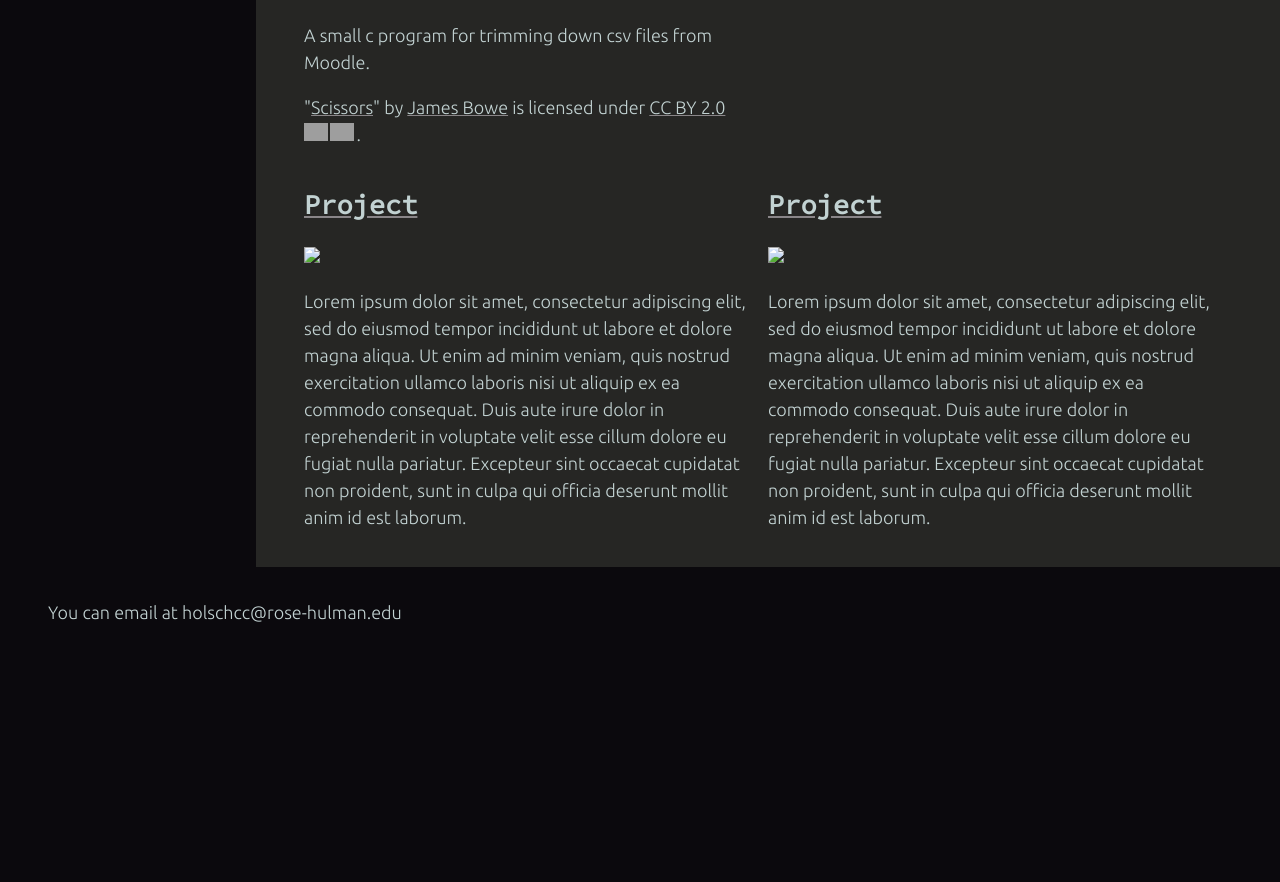
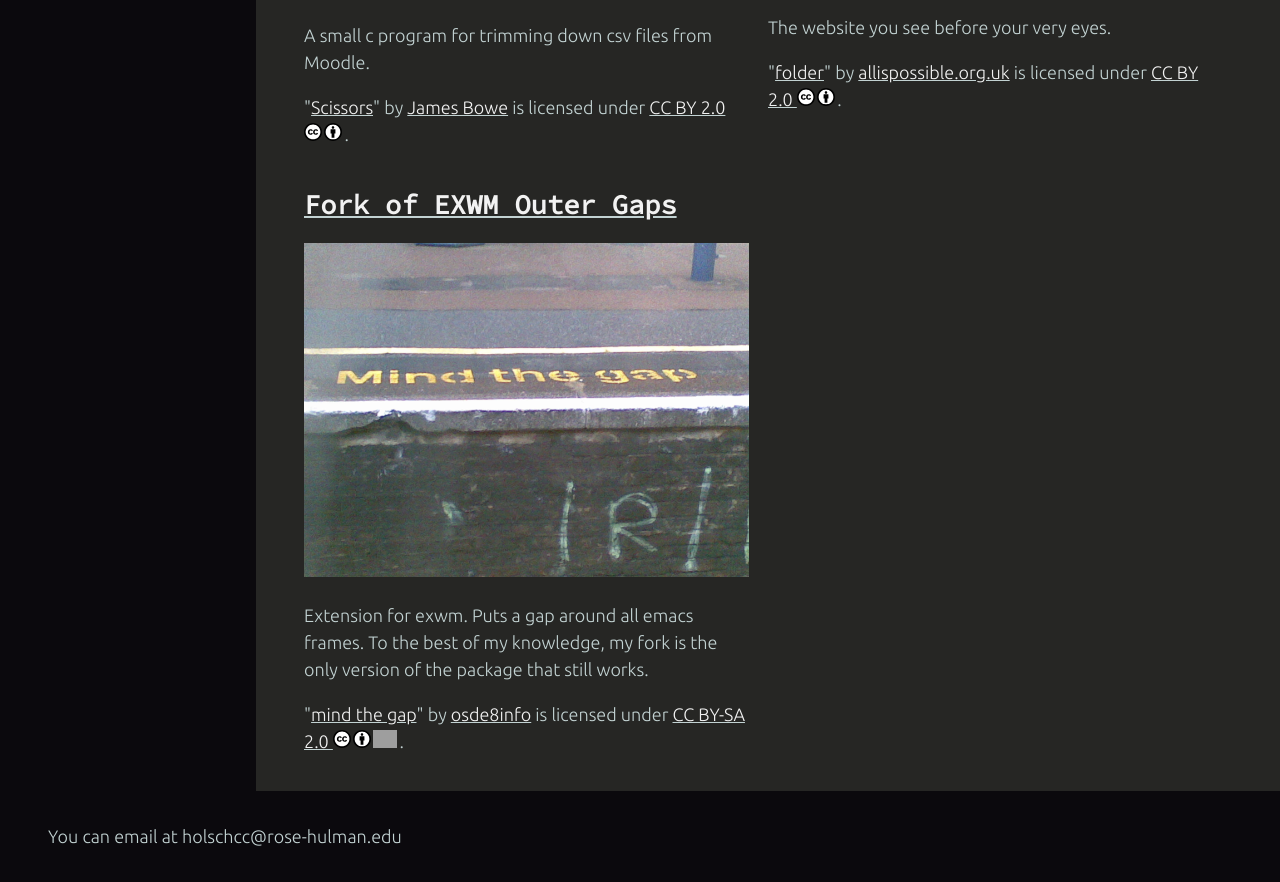
Before and after one commit to rhit-holschcc/holschcc.github.io, a plain HTML site: page portfolio.html in a window 1280 px wide. Shown: the part 1167-2049 px from the top of the page. Before the commit the page ends 1825 px from the top, so only its background shows below. Drawn offline with Linux system fonts and the light colour scheme; grey boxes are pictures that could not be loaded.

Commit message:
Mostly done

```diff
--- a/portfolio.html
+++ b/portfolio.html
@@ -24,42 +24,33 @@
       <ul id="portfolioItems">
 	<li>
 	  <h2><a href="https://github.com/firefoxsalesman/setup-wait">setup-wait</a></h2>
-	  <img src="images/stop.jpg"/>
+	  <img alt="A stop sign" src="images/stop.jpg"/>
 	  <p>Provides the :defer-incrementally keyword from Doom Emacs to the setup macro.</p>
-	  <p class="attribution">"<a target="_blank" rel="noopener noreferrer" href="https://www.flickr.com/photos/63895428@N00/1196819338">Stop Sign</a>" by <a target="_blank" rel="noopener noreferrer" href="https://www.flickr.com/photos/63895428@N00">metal4rock</a> is licensed under <a target="_blank" rel="noopener noreferrer" href="https://creativecommons.org/licenses/by/2.0/?ref=openverse">CC BY 2.0 <img src="https://mirrors.creativecommons.org/presskit/icons/cc.svg" style="height: 1em; margin-right: 0.125em; display: inline;"></img><img src="https://mirrors.creativecommons.org/presskit/icons/by.svg" style="height: 1em; margin-right: 0.125em; display: inline;"></img></a>. </p>
+	  <p class="attribution">"<a target="_blank" rel="noopener noreferrer" href="https://www.flickr.com/photos/63895428@N00/1196819338">Stop Sign</a>" by <a target="_blank" rel="noopener noreferrer" href="https://www.flickr.com/photos/63895428@N00">metal4rock</a> is licensed under <a target="_blank" rel="noopener noreferrer" href="https://creativecommons.org/licenses/by/2.0/?ref=openverse">CC BY 2.0 <img alt="creative commons icon" src="images/cc.svg" style="height: 1em; margin-right: 0.125em; display: inline;"></img><img alt="icon of a person" src="images/by.svg" style="height: 1em; margin-right: 0.125em; display: inline;"></img></a>. </p>
 	</li>
 	<li>
 	  <h2><a href="https://github.com/firefoxsalesman/mpc-wrapper">mpc-wrapper</a></h2>
-	  <img src="images/mpc.png"/>
+	  <img alt="Image of a menu that can be made with mpc-wrapper" src="images/mpc.png"/>
 	  <p>Provides an elisp wrapper around the mpc command line program.</p>
 	</li>
 	<li>
 	  <h2><a href="https://github.com/firefoxsalesman/trimmer">Trimmer</a></h2>
-	  <img src="images/scissors.jpg"/>
+	  <img alt="scissors" src="images/scissors.jpg"/>
 	  <p>A small c program for trimming down csv files from Moodle.</p>
-	  <p class="attribution">"<a target="_blank" rel="noopener noreferrer" href="https://www.flickr.com/photos/29848680@N08/3708293822">Scissors</a>" by <a target="_blank" rel="noopener noreferrer" href="https://www.flickr.com/photos/29848680@N08">James Bowe</a> is licensed under <a target="_blank" rel="noopener noreferrer" href="https://creativecommons.org/licenses/by/2.0/?ref=openverse">CC BY 2.0 <img src="https://mirrors.creativecommons.org/presskit/icons/cc.svg" style="height: 1em; margin-right: 0.125em; display: inline;"></img><img src="https://mirrors.creativecommons.org/presskit/icons/by.svg" style="height: 1em; margin-right: 0.125em; display: inline;"></img></a>. </p>
+	  <p class="attribution">"<a target="_blank" rel="noopener noreferrer" href="https://www.flickr.com/photos/29848680@N08/3708293822">Scissors</a>" by <a target="_blank" rel="noopener noreferrer" href="https://www.flickr.com/photos/29848680@N08">James Bowe</a> is licensed under <a target="_blank" rel="noopener noreferrer" href="https://creativecommons.org/licenses/by/2.0/?ref=openverse">CC BY 2.0 <img alt="creative commons logo" src="images/cc.svg" style="height: 1em; margin-right: 0.125em; display: inline;"></img><img alt="logo of a person" src="images/by.svg" style="height: 1em; margin-right: 0.125em; display: inline;"></img></a>. </p>
 	</li>
 	<li>
 	  <h2><a href="blank">Portfolio Site</a></h2>
 	  <!-- our image should be of a file folder -->
-	  <img src="images/portfolio/project.png"/>
+	  <img alt="a file folder" src="images/folder.jpg"/>
 	  <p>The website you see before your very eyes.</p>
+	  <p class="attribution">"<a target="_blank" rel="noopener noreferrer" href="https://www.flickr.com/photos/60364452@N00/3797277793">folder</a>" by <a target="_blank" rel="noopener noreferrer" href="https://www.flickr.com/photos/60364452@N00">allispossible.org.uk</a> is licensed under <a target="_blank" rel="noopener noreferrer" href="https://creativecommons.org/licenses/by/2.0/?ref=openverse">CC BY 2.0 <img src="images/cc.svg" style="height: 1em; margin-right: 0.125em; display: inline;"></img><img src="images/by.svg" style="height: 1em; margin-right: 0.125em; display: inline;"></img></a>. </p>
 	</li>
 	<li>
-	  <h2><a href="blank">Project</a></h2>
-	  <img src="images/portfolio/project.png"/>
-	  <p>Lorem ipsum dolor sit amet, consectetur adipiscing elit, sed do eiusmod tempor incididunt ut labore et dolore magna
-	     aliqua. Ut enim ad minim veniam, quis nostrud exercitation ullamco laboris nisi ut aliquip ex ea commodo consequat.
-	     Duis aute irure dolor in reprehenderit in voluptate velit esse cillum dolore eu fugiat nulla pariatur. Excepteur sint
-	     occaecat cupidatat non proident, sunt in culpa qui officia deserunt mollit anim id est laborum.</p>
-	</li>
-	<li>
-	  <h2><a href="blank">Project</a></h2>
-	  <img src="images/portfolio/project.png"/>
-	  <p>Lorem ipsum dolor sit amet, consectetur adipiscing elit, sed do eiusmod tempor incididunt ut labore et dolore magna
-	     aliqua. Ut enim ad minim veniam, quis nostrud exercitation ullamco laboris nisi ut aliquip ex ea commodo consequat.
-	     Duis aute irure dolor in reprehenderit in voluptate velit esse cillum dolore eu fugiat nulla pariatur. Excepteur sint
-	     occaecat cupidatat non proident, sunt in culpa qui officia deserunt mollit anim id est laborum.</p>
+	  <h2><a href="blank">Fork of EXWM Outer Gaps</a></h2>
+	  <img alt="mind the gap" src="images/mind-the-gap.jpg"/>
+	  <p>Extension for exwm. Puts a gap around all emacs frames. To the best of my knowledge, my fork is the only version of the package that still works.</p>
+	  <p class="attribution">"<a target="_blank" rel="noopener noreferrer" href="https://www.flickr.com/photos/8764442@N07/2761883529">mind the gap</a>" by <a target="_blank" rel="noopener noreferrer" href="https://www.flickr.com/photos/8764442@N07">osde8info</a> is licensed under <a target="_blank" rel="noopener noreferrer" href="https://creativecommons.org/licenses/by-sa/2.0/?ref=openverse">CC BY-SA 2.0 <img alt="creative commons logo" src="images/cc.svg" style="height: 1em; margin-right: 0.125em; display: inline;"></img><img alt="logo of a person" src="images/by.svg" style="height: 1em; margin-right: 0.125em; display: inline;"></img><img src="https://mirrors.creativecommons.org/presskit/icons/sa.svg" alt="A reversed letter c" style="height: 1em; margin-right: 0.125em; display: inline;"></img></a>. </p>
 	</li>
       </ul>
     </main>
--- a/styles/main.css
+++ b/styles/main.css
@@ -8,6 +8,7 @@
     --body-color: #C2D2D2;
     --light-color: #F2F2F2;
     --header-color: #898588;
+    --2nd-header-color: #C9C5C8;
     --contrast-color: #0CF2F2;
     --2nd-bg-color: #262624;
 }
@@ -19,8 +20,14 @@ body {
     background-color: var(--bg-color);
 }
 
-h1, h2, h3 {
+h1 {
     color: var(--header-color);
+    font-family: 'Source Code Pro', monospace;
+    line-height: 1.2;
+}
+
+h2, h3 {
+    color: var(--2nd-header-color);
     font-family: 'Source Code Pro', monospace;
     line-height: 1.2;
 }
@@ -38,8 +45,8 @@ main h1, h2, h3 {
 }
 
 a {
-    color: var(--body-color);
-    text-decoration-color: var(--header-color);
+    color: var(--light-color);
+    text-decoration-color: var(--body-color);
 }
 
 a:hover {
```
Also changed, not shown: index.html (+6 -9 lines), images/by.svg (added), images/cc.svg (added), images/favicon.png, images/mind-the-gap.jpg (added), images/sa.svg (added), 2 other files.
